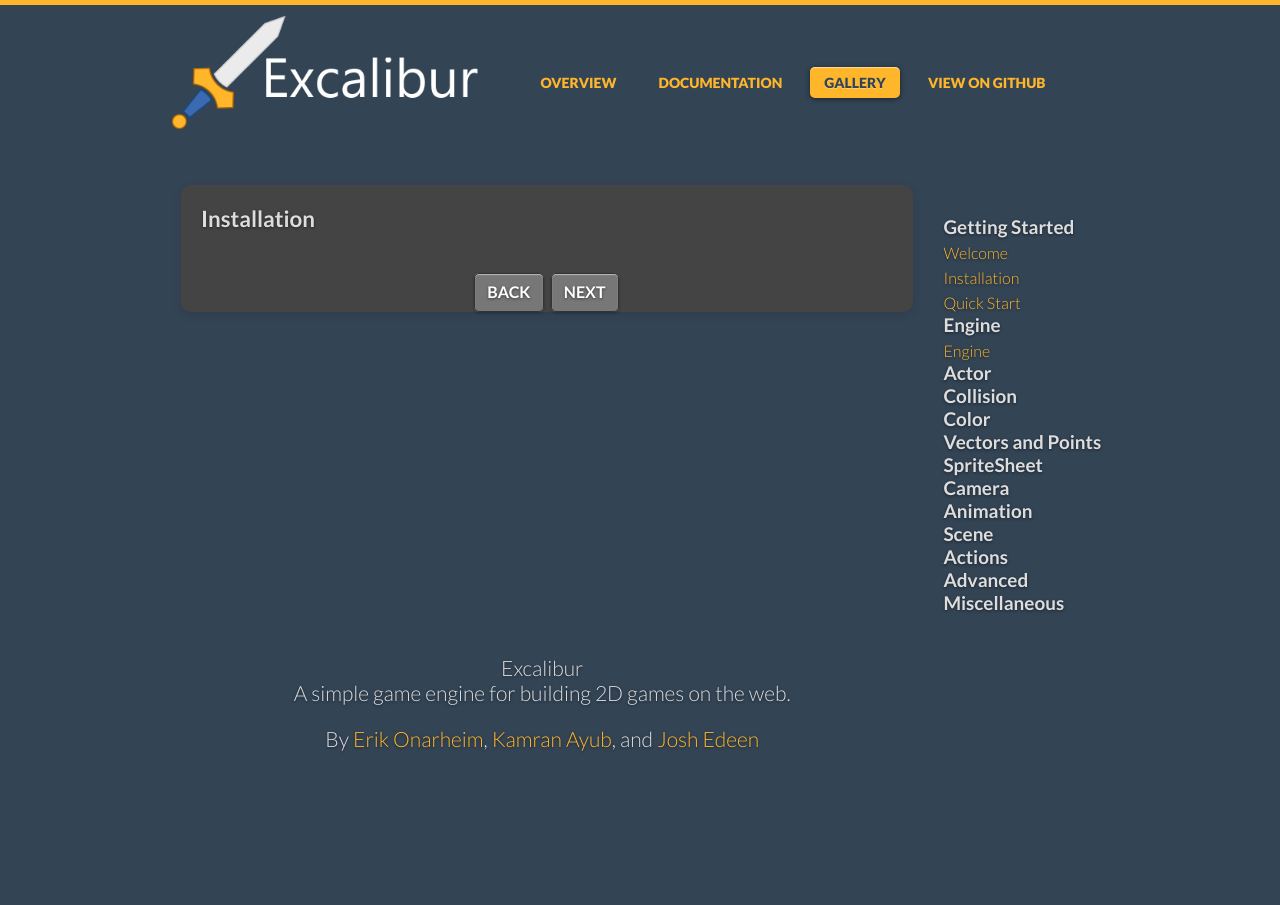
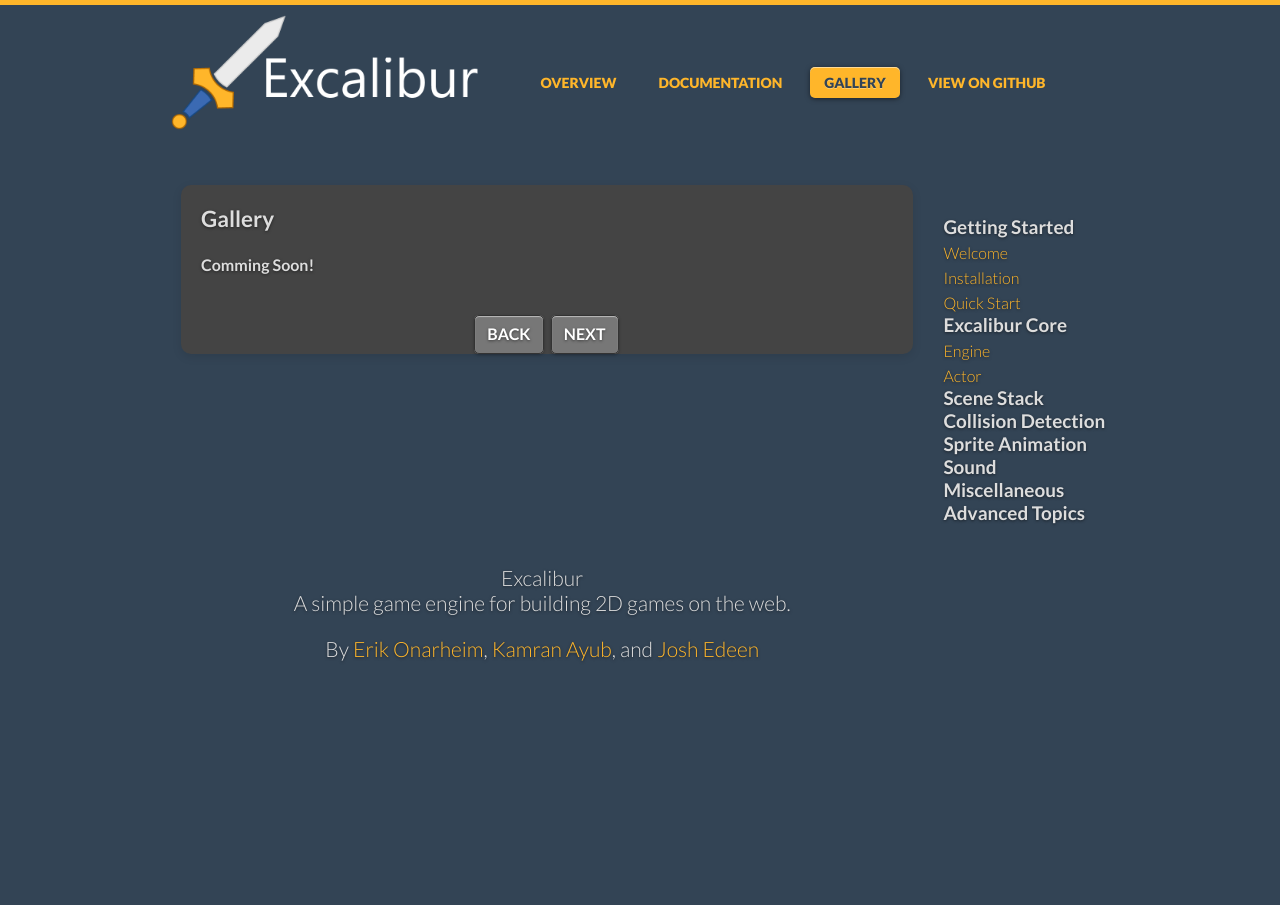
Before and after one commit to eonarheim/eonarheim.github.io, a Jekyll site: the page built from site/docs/gallery.md, in a window 1280 px wide. Built offline with Jekyll 4.4.1, drawn with Linux system fonts in a browser that asks for light colours; some web fonts are replaced; Markdown is read by kramdown in place of the engine named in the settings.

```diff
--- a/site/_includes/docs_contents.html
+++ b/site/_includes/docs_contents.html
@@ -2,29 +2,14 @@
   <aside>
     <h4>Getting Started</h4>
     {% include docs_ul.html items='home install quickstart' %}
-    <h4>Engine</h4>
-    {% include docs_ul.html items='engine' %}
-    <h4>Actor</h4>
-    {% include docs_ul.html items='templates permalinks pagination plugins extras' %}
-    <h4>Collision</h4>
-    {% include docs_ul.html items='templates permalinks pagination plugins extras' %}
-    <h4>Color</h4>
-    {% include docs_ul.html items='templates permalinks pagination plugins extras' %}
-    <h4>Vectors and Points</h4>
-    {% include docs_ul.html items='templates permalinks pagination plugins extras' %}
-    <h4>SpriteSheet</h4>
-    {% include docs_ul.html items='templates permalinks pagination plugins extras' %}
-    <h4>Camera</h4>
-    {% include docs_ul.html items='templates permalinks pagination plugins extras' %}
-    <h4>Animation</h4>
-    {% include docs_ul.html items='templates permalinks pagination plugins extras' %}
-    <h4>Scene</h4>
-    {% include docs_ul.html items='templates permalinks pagination plugins extras' %}
-    <h4>Actions</h4>
-    {% include docs_ul.html items='templates permalinks pagination plugins extras' %}
-    <h4>Advanced</h4>
-    {% include docs_ul.html items='github-pages deployment-methods' %}
+    <h4>Excalibur Core</h4>
+    {% include docs_ul.html items='engine actor label' %}
+    <h4>Scene Stack</h4>
+    <h4>Collision Detection</h4>
+    <h4>Sprite Animation</h4>
+    <h4>Sound</h4>
     <h4>Miscellaneous</h4>
-    {% include docs_ul.html items='troubleshooting sites resources upgrading' %}
+    <h4>Advanced Topics</h4>
+
   </aside>
 </div>
--- a/site/docs/gallery.md
+++ b/site/docs/gallery.md
@@ -1,6 +1,7 @@
 ---
 layout: docs
-title: Installation
-next_section: quickstart
+title: Gallery
 permalink: /gallery/home/
 ---
+
+## Comming Soon!
```
Also changed, not shown: site/docs/actor.md (added, +332 -0 lines), site/docs/engine.md (+6 -1 lines), site/docs/index.md (+1 -1 lines), site/docs/quickstart.md (+1 -1 lines).
